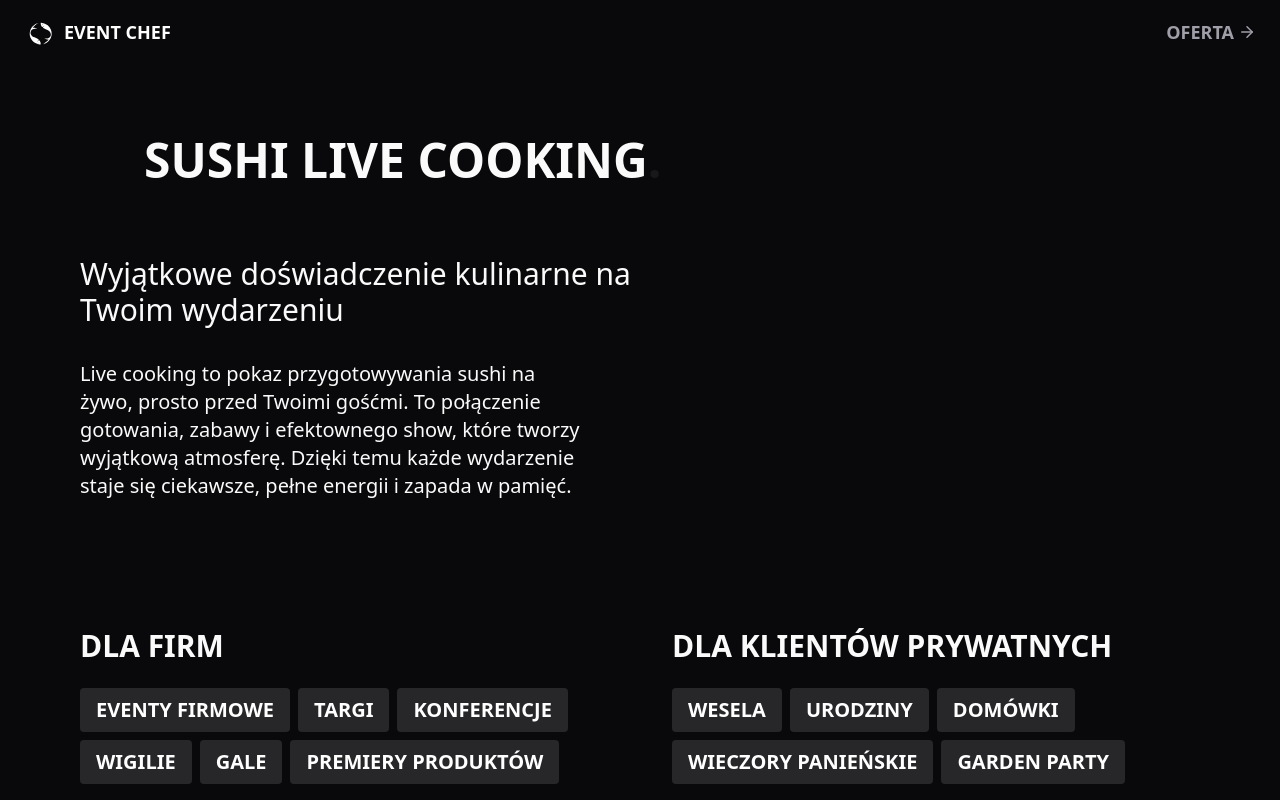
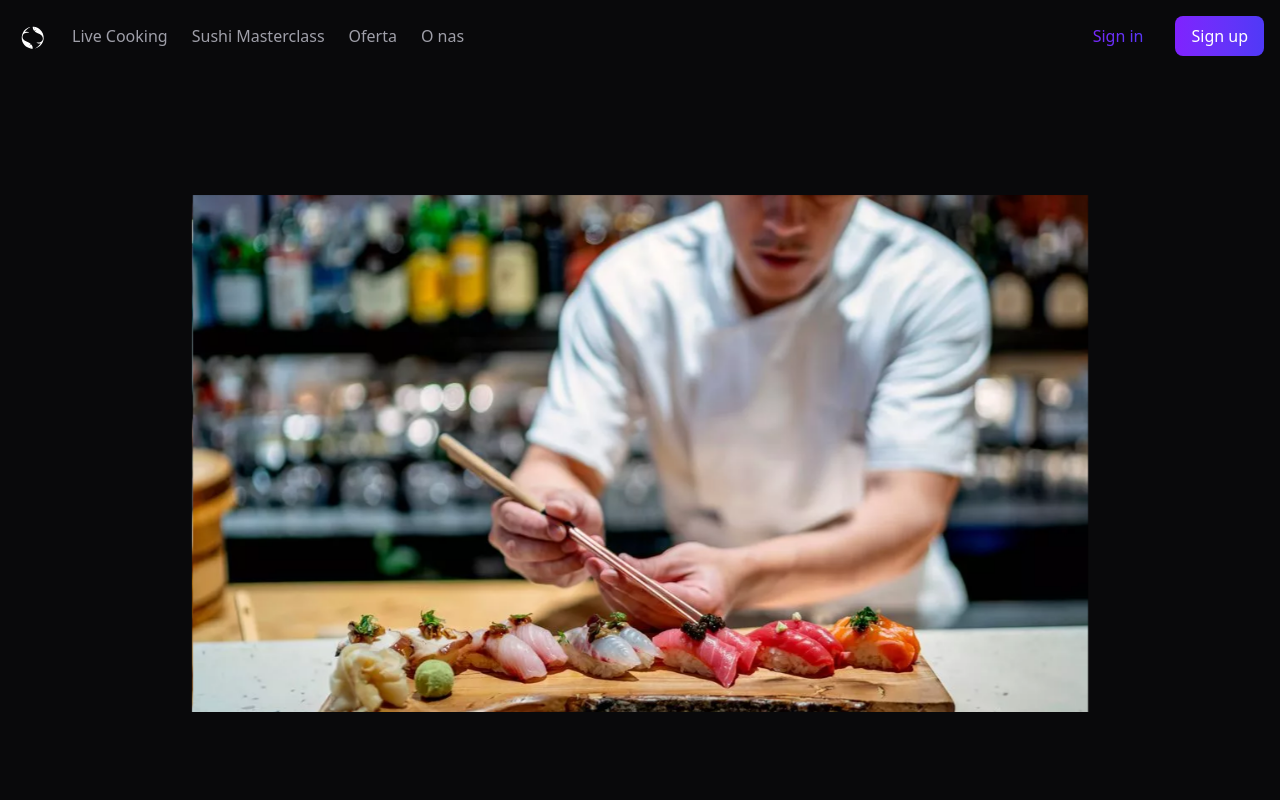
Before and after one commit to AleksanderPaluch/eventWeb-, a React (Vite) app: page / in a window 1280 px wide. Shown: the top 800 px of the page. Built offline with nearby package versions, Linux system fonts and the light colour scheme.

Commit message:
nav progress

```diff
--- a/src/App.tsx
+++ b/src/App.tsx
@@ -9,7 +9,7 @@ function App() {
     <>
       <div className="bg-zinc-950">
         <Nav />
-        {/* <Hero /> */}
+        <Hero />
         <Live />
         <Masterclass />
         <Bio />
--- a/src/components/Bio/Bio.tsx
+++ b/src/components/Bio/Bio.tsx
@@ -5,7 +5,7 @@ import { Motion } from "../Motion/Motion";
 export const Bio = () => {
   return (
     <section
-      id="Sushi-offer"
+      id="Oferta"
       className="h-100vh  mx-auto max-w-6xl px-4 py-48 text-zinc-50 bg-zinc-950"
     >
       <SectionHeader title="Oferta" side="left" />
--- a/src/components/Chip/Chip.tsx
+++ b/src/components/Chip/Chip.tsx
@@ -1,6 +1,6 @@
 export const Chip = ({ children }) => {
   return (
-    <span className="rounded bg-zinc-800 px-4 py-2 text-xl font-semibold text-white uppercase ">
+    <span className="rounded bg-zinc-900 px-5 py-2 text-xl font-semibold text-white uppercase ">
       {children}
     </span>
   );
--- a/src/components/Live/Live.tsx
+++ b/src/components/Live/Live.tsx
@@ -5,7 +5,7 @@ import SectionHeader from "../SectionHeader/SectionHeader";
 export const Live = () => {
   return (
     <section
-      id="Live"
+      id="Live Cooking"
       className="mx-auto max-w-6xl px-4 pt-32 text-zinc-50 bg-zinc-950"
     >
       <SectionHeader title="sushi LIVE COOKING" side="left" />
--- a/src/components/Masterclass/Masterclass.tsx
+++ b/src/components/Masterclass/Masterclass.tsx
@@ -5,7 +5,7 @@ import SectionHeader from "../SectionHeader/SectionHeader";
 export const Masterclass = () => {
   return (
     <section
-      id="Masterclass"
+      id="Sushi Masterclass"
       className="  mx-auto max-w-6xl px-4 pt-32 text-zinc-50 bg-zinc-950 flex flex-col items-end"
     >
       <SectionHeader title="Sushi Masterclass" side="right" />
--- a/src/components/Nav/Nav.tsx
+++ b/src/components/Nav/Nav.tsx
@@ -1,26 +1,174 @@
-import { FiArrowRight } from "react-icons/fi";
 import logo from "../../assets/logo.svg";
 
+// export const Nav = () => {
+//   return (
+//     <nav className="fixed left-0 right-0 top-0 z-50 flex items-center justify-between px-6 py-3 h-16 text-white">
+//       <div className="flex items-center gap-2 text-lg font-bold">
+//         <img className="w-8" src={logo} alt="logo" />
+//         <p>EVENT CHEF</p>
+//       </div>
+
+//       {/* <logo className="text-3xl mix-blend-difference" /> */}
+//       <button
+//         onClick={() => {
+//           document.getElementById("Sushi-offer")?.scrollIntoView({
+//             behavior: "smooth",
+//           });
+//         }}
+//         className="flex items-center gap-1  text-lg font-bold text-zinc-400"
+//       >
+//         <p>OFERTA</p>
+//         <FiArrowRight className="h-24" />
+//       </button>
+//     </nav>
+//   );
+// };
+
+import { motion } from "framer-motion";
+import { useState } from "react";
+import { FiMenu, FiArrowRight } from "react-icons/fi";
+
 export const Nav = () => {
+  const [isOpen, setIsOpen] = useState(false);
   return (
-    <nav className="fixed left-0 right-0 top-0 z-50 flex items-center justify-between px-6 py-3 h-16 text-white">
-      <div className="flex items-center gap-2 text-lg font-bold">
-        <img className="w-8" src={logo} alt="logo" />
-        <p>EVENT CHEF</p>
-      </div>
-
-      {/* <logo className="text-3xl mix-blend-difference" /> */}
-      <button
-        onClick={() => {
-          document.getElementById("Sushi-offer")?.scrollIntoView({
-            behavior: "smooth",
-          });
-        }}
-        className="flex items-center gap-1  text-lg font-bold text-zinc-400"
-      >
-        <p>OFERTA</p>
-        <FiArrowRight className="h-24" />
-      </button>
+    <nav className="bg-zinc-950 p-4  flex items-center justify-between fixed left-0 right-0 top-0 z-50">
+      <NavLeft setIsOpen={setIsOpen} />
+      <NavRight />
+      <NavMenu isOpen={isOpen} />
     </nav>
   );
 };
+
+
+
+const NavLeft = ({ setIsOpen }) => {
+  return (
+    <div className="flex items-center gap-6">
+      <motion.button
+        whileHover={{ scale: 1.10 }}
+        whileTap={{ scale: 0.95 }}
+        className="block lg:hidden text-zinc-50 text-2xl"
+        onClick={() => setIsOpen((pv) => !pv)}
+      >
+        <FiMenu />
+      </motion.button>
+      <img src={logo} alt="logo" className="w-8 h-8" />
+      <NavLink text="Live Cooking" />
+      <NavLink text="Sushi Masterclass" />
+      <NavLink text="Oferta" />
+      <NavLink text="O nas" />
+    </div>
+  );
+};
+
+const NavLink = ({ text }) => {
+  return (
+    <a
+      href={`#${text}`}
+      rel="nofollow"
+      className="hidden lg:block h-[30px] overflow-hidden font-medium"
+    >
+      <motion.div whileHover={{ y: -30 }}>
+        <span className="flex items-center h-[30px] text-zinc-400">{text}</span>
+        <span className="flex items-center h-[30px] text-zinc-50">
+          {text}
+        </span>
+      </motion.div>
+    </a>
+  );
+};
+
+const NavRight = () => {
+  return (
+    <div className="flex items-center gap-4">
+      <motion.button
+        whileHover={{ scale: 1.05 }}
+        whileTap={{ scale: 0.95 }}
+        className="px-4 py-2 bg-gradient-to-r from-violet-600 to-indigo-600 bg-clip-text text-transparent font-medium rounded-md whitespace-nowrap"
+      >
+        Sign in
+      </motion.button>
+      <motion.button
+        whileHover={{ scale: 1.05 }}
+        whileTap={{ scale: 0.95 }}
+        className="px-4 py-2 bg-gradient-to-r from-violet-600 to-indigo-600 text-white font-medium rounded-md whitespace-nowrap"
+      >
+        Sign up
+      </motion.button>
+    </div>
+  );
+};
+
+const NavMenu = ({ isOpen }) => {
+  return (
+    <motion.div
+      variants={menuVariants}
+      initial="closed"
+      animate={isOpen ? "open" : "closed"}
+      className="absolute p-4 bg-zinc-950 shadow-lg left-0 right-0 top-full origin-top flex flex-col gap-4"
+    >
+      <MenuLink text="Solutions" />
+      <MenuLink text="Community" />
+      <MenuLink text="Pricing" />
+      <MenuLink text="Company" />
+    </motion.div>
+  );
+};
+
+const MenuLink = ({ text }) => {
+  return (
+    <motion.a
+      variants={menuLinkVariants}
+      rel="nofollow"
+      href="#"
+      className="h-[30px] overflow-hidden font-medium text-lg flex items-start gap-2"
+    >
+      <motion.span variants={menuLinkArrowVariants}>
+        <FiArrowRight className="h-[30px] text-gray-950" />
+      </motion.span>
+      <motion.div whileHover={{ y: -30 }}>
+        <span className="flex items-center h-[30px] text-gray-500">{text}</span>
+        <span className="flex items-center h-[30px] text-indigo-600">
+          {text}
+        </span>
+      </motion.div>
+    </motion.a>
+  );
+};
+
+const menuVariants = {
+  open: {
+    scaleY: 1,
+    transition: {
+      when: "beforeChildren",
+      staggerChildren: 0.1,
+    },
+  },
+  closed: {
+    scaleY: 0,
+    transition: {
+      when: "afterChildren",
+      staggerChildren: 0.1,
+    },
+  },
+};
+
+const menuLinkVariants = {
+  open: {
+    y: 0,
+    opacity: 1,
+  },
+  closed: {
+    y: -10,
+    opacity: 0,
+  },
+};
+
+const menuLinkArrowVariants = {
+  open: {
+    x: 0,
+  },
+  closed: {
+    x: -4,
+  },
+};
--- a/src/components/SectionHeader/SectionHeader.tsx
+++ b/src/components/SectionHeader/SectionHeader.tsx
@@ -15,15 +15,15 @@ const SectionHeader: React.FC<SectionHeaderProps> = ({
       initial={{ y: 60, opacity: 0 }}
       whileInView={{ y: 0, opacity: 1 }}
       transition={{ ease: "easeInOut", duration: 0.75 }}
-      className="mb-12 mx-16 flex h-20  gap-8  font-black uppercase"
+      className="mb-16  flex h-20  gap-8  font-black uppercase"
       style={{ flexDirection: side === "left" ? "row" : "row-reverse" }}
     >
-      {/* <div className="h-[1px] w-full bg-zinc-500"></div> */}
+
 
       <h2>
         <p className=" text-end min-w-32 md:min-w-48 py-2 text-3xl font-black md:text-5xl">
           {title}
-          <span className="text-primary">.</span>
+          <span className="text-zinc-500">.</span>
         </p>
       </h2>
     </motion.div>
```
